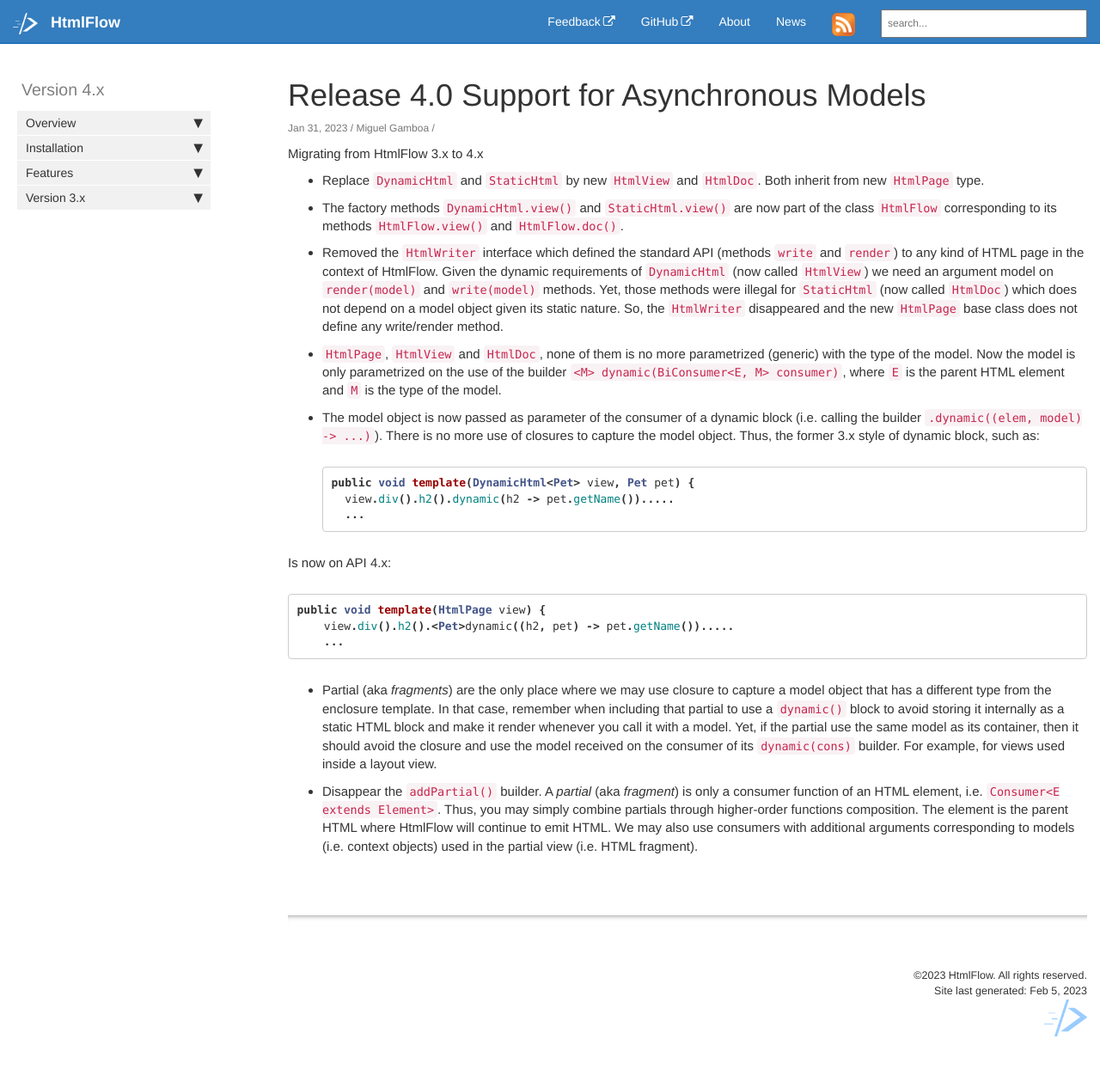
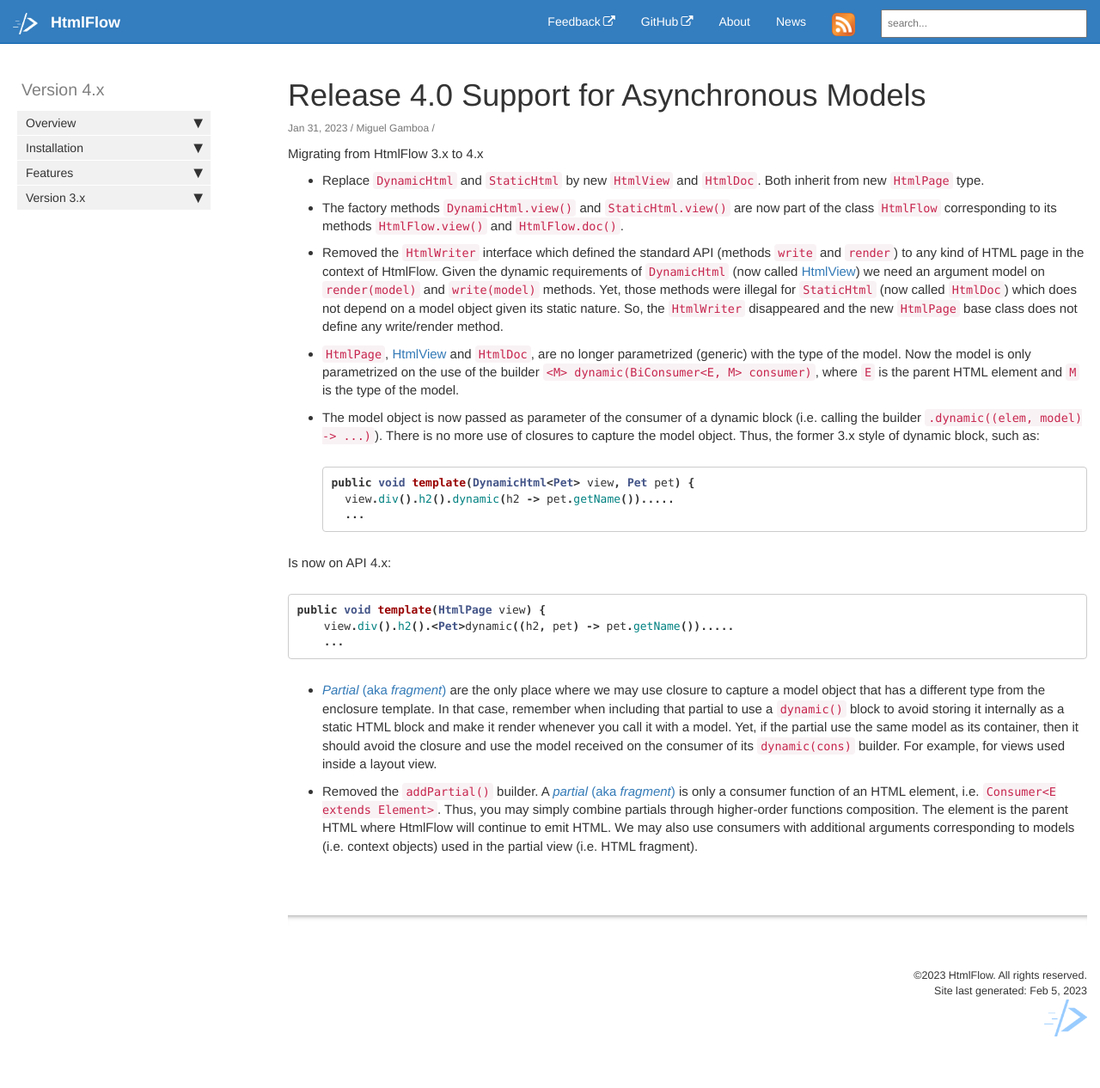
Before and after one commit to xmlet/HtmlFlow, a Jekyll site: the page built from _posts/2023-01-31-Release-4.0.md, in a window 1280 px wide. Shown: the whole page at 86% size. Built offline with Jekyll 4.4.1, drawn with Linux system fonts in a browser that asks for light colours; comment, search, counter and statistics services are not loaded.

Commit message:
Minor fixes on 4.0 post announcement. Add links to features page.

````diff
--- a/_posts/2023-01-31-Release-4.0.md
+++ b/_posts/2023-01-31-Release-4.0.md
@@ -23,13 +23,13 @@
 
 * Removed the `HtmlWriter` interface which defined the standard API (methods `write` and `render`)
 to any kind of HTML page in the context of HtmlFlow.
-Given the dynamic requirements of `DynamicHtml` (now called `HtmlView`) we need an argument model on
+Given the dynamic requirements of `DynamicHtml` (now called [HtmlView](/features#dynamic-views)) we need an argument model on
 `render(model)` and `write(model)` methods.
 Yet, those methods were illegal for `StaticHtml` (now called `HtmlDoc`) which does not depend on a
 model object given its static nature.
 So, the `HtmlWriter` disappeared and the new `HtmlPage` base class does not define any write/render method.
 
-* `HtmlPage`, `HtmlView` and `HtmlDoc`, none of them is no more parametrized (generic) with the type of the model. Now the model is only parametrized on the use of the builder `<M> dynamic(BiConsumer<E, M> consumer)`, where `E` is the parent HTML element and `M` is the type of the model.
+* `HtmlPage`, [HtmlView](/features#dynamic-views) and `HtmlDoc`, are no longer parametrized (generic) with the type of the model. Now the model is only parametrized on the use of the builder `<M> dynamic(BiConsumer<E, M> consumer)`, where `E` is the parent HTML element and `M` is the type of the model.
 
 * The model object is now passed as parameter of the consumer of a dynamic block (i.e. calling the builder `.dynamic((elem, model) -> ...)`). There is no more use of closures to capture the model object. Thus, the former 3.x style of dynamic block, such as:
 ```java
@@ -45,6 +45,6 @@
     ...
 ```
 
-* Partial (aka _fragments_) are the only place where we may use closure to capture a model object that has a different type from the enclosure template. In that case, remember when including that partial to use a `dynamic()` block to avoid storing it internally as a static HTML block and make it render whenever you call it with a model. Yet, if the partial use the same model as its container, then it should avoid the closure and use the model received on the consumer of its `dynamic(cons)` builder. For example, for views used inside a layout view.
+* [_Partial_ (aka _fragment_)](/features#layout-and-partial-views-aka-fragments) are the only place where we may use closure to capture a model object that has a different type from the enclosure template. In that case, remember when including that partial to use a `dynamic()` block to avoid storing it internally as a static HTML block and make it render whenever you call it with a model. Yet, if the partial use the same model as its container, then it should avoid the closure and use the model received on the consumer of its `dynamic(cons)` builder. For example, for views used inside a layout view.
 
-* Disappear the `addPartial()` builder. A _partial_ (aka _fragment_) is only a consumer function of an HTML element, i.e. `Consumer<E extends Element>`. Thus, you may simply combine partials through higher-order functions composition. The element is the parent HTML where HtmlFlow will continue to emit HTML. We may also use consumers with additional arguments corresponding to models (i.e. context objects) used in the partial view (i.e. HTML fragment).
+* Removed the `addPartial()` builder. A [_partial_ (aka _fragment_)](/features#layout-and-partial-views-aka-fragments) is only a consumer function of an HTML element, i.e. `Consumer<E extends Element>`. Thus, you may simply combine partials through higher-order functions composition. The element is the parent HTML where HtmlFlow will continue to emit HTML. We may also use consumers with additional arguments corresponding to models (i.e. context objects) used in the partial view (i.e. HTML fragment).
````
